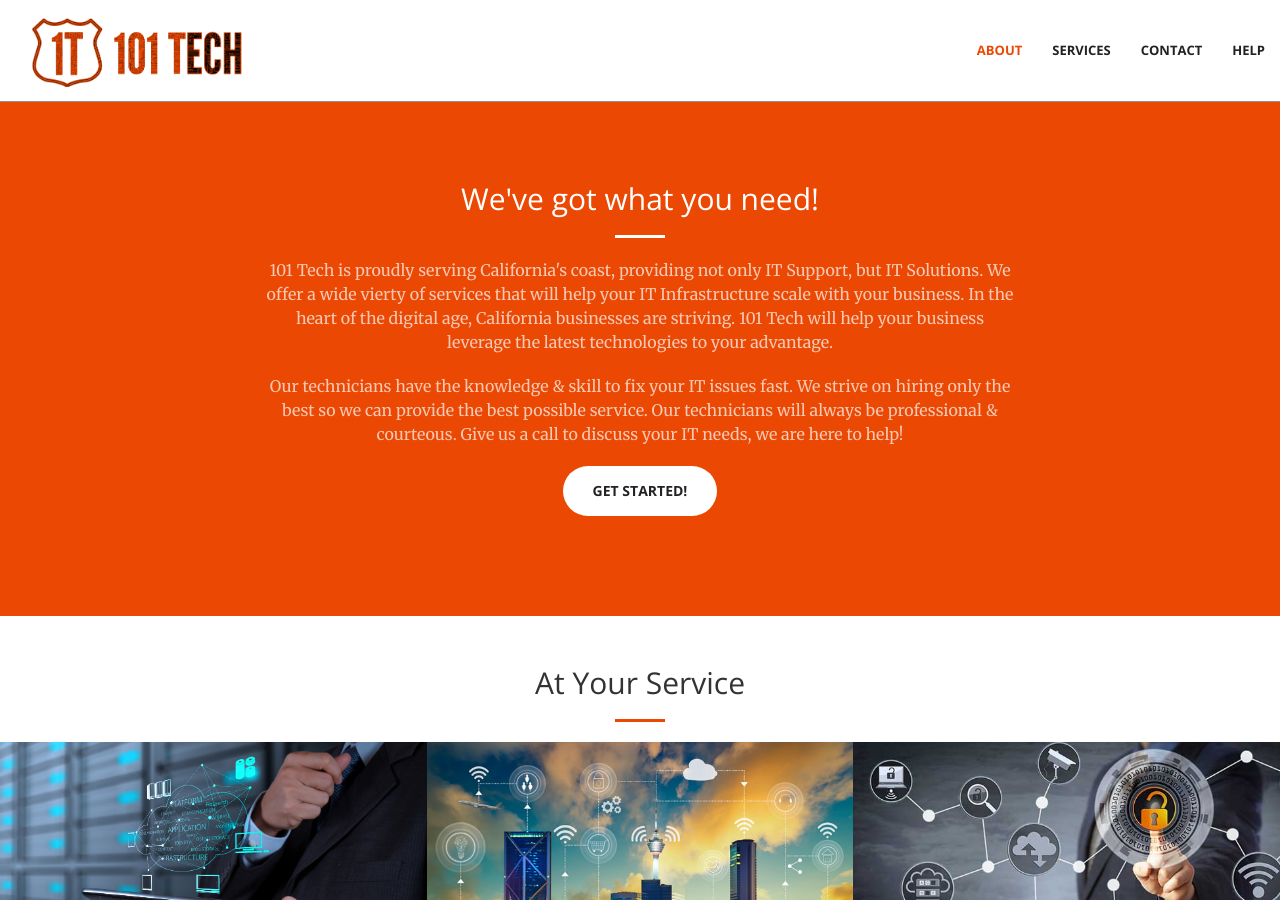
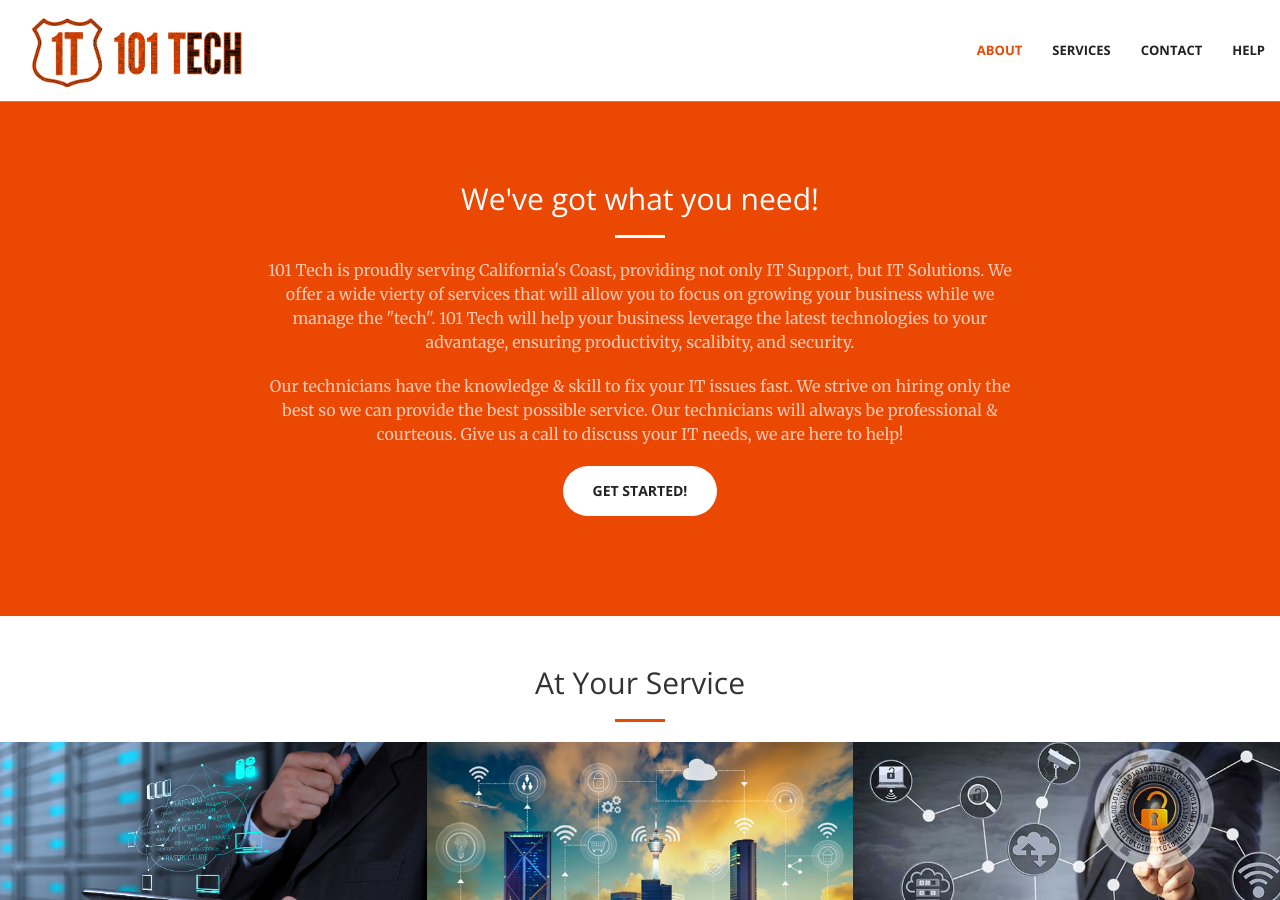
Before and after one commit to the101tech/101tech, a Jekyll site: the page built from index.html, in a window 1280 px wide and 900 px high, scrolled down 818 px. Built offline with Jekyll 4.4.1, drawn with Linux system fonts in a browser that asks for light colours.

Commit message:
Better Grammer
123

```diff
--- a/_includes/call-to-action.html
+++ b/_includes/call-to-action.html
@@ -4,7 +4,7 @@
             <div class="col-lg-8 col-lg-offset-2 text-center">
                 <h2 class="section-heading">We've got what you need!</h2>
                 <hr class="light">
-                <p class="text-faded">101 Tech is proudly serving California's coast, providing not only IT Support, but IT Solutions.  We offer a wide vierty of services that will help your IT Infrastructure scale with your business. In the heart of the digital age, California businesses are striving. 101 Tech will help your business leverage the latest technologies to your advantage.</p>
+                <p class="text-faded">101 Tech is proudly serving California's Coast, providing not only IT Support, but IT Solutions.  We offer a wide vierty of services that will allow you to focus on growing your business while we manage the "tech". 101 Tech will help your business leverage the latest technologies to your advantage, ensuring productivity, scalibity, and security.</p>
                  <p class="text-faded">Our technicians have the knowledge & skill to fix your IT issues fast. We strive on hiring only the best so we can provide the best possible service. Our technicians will always be professional & courteous. Give us a call to discuss your IT needs, we are here to help!</p>
                 <a href="#portfolio" class="btn btn-default btn-xl page-scroll">Get Started!</a>
             </div>
```
